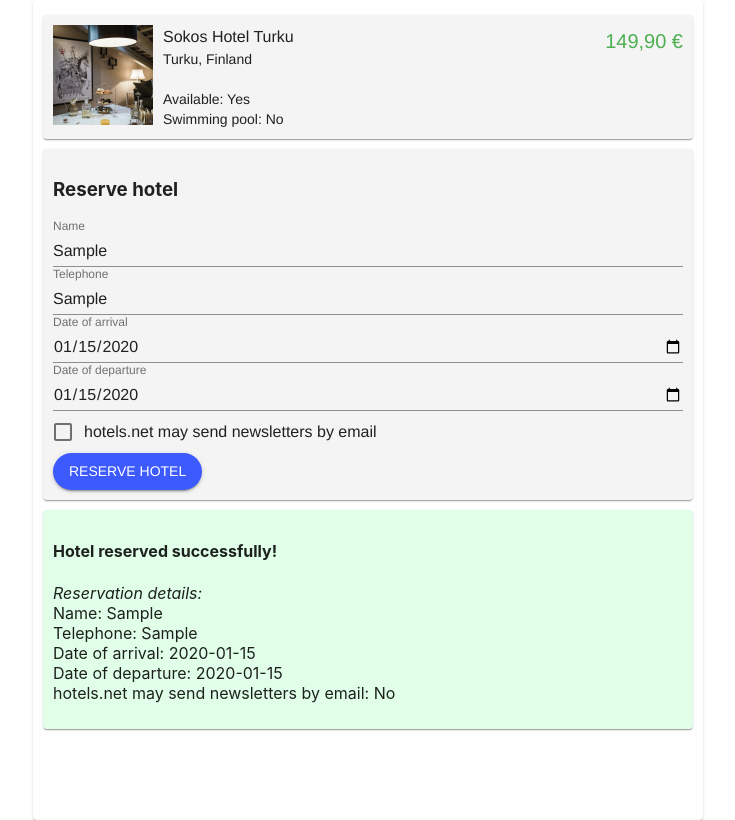
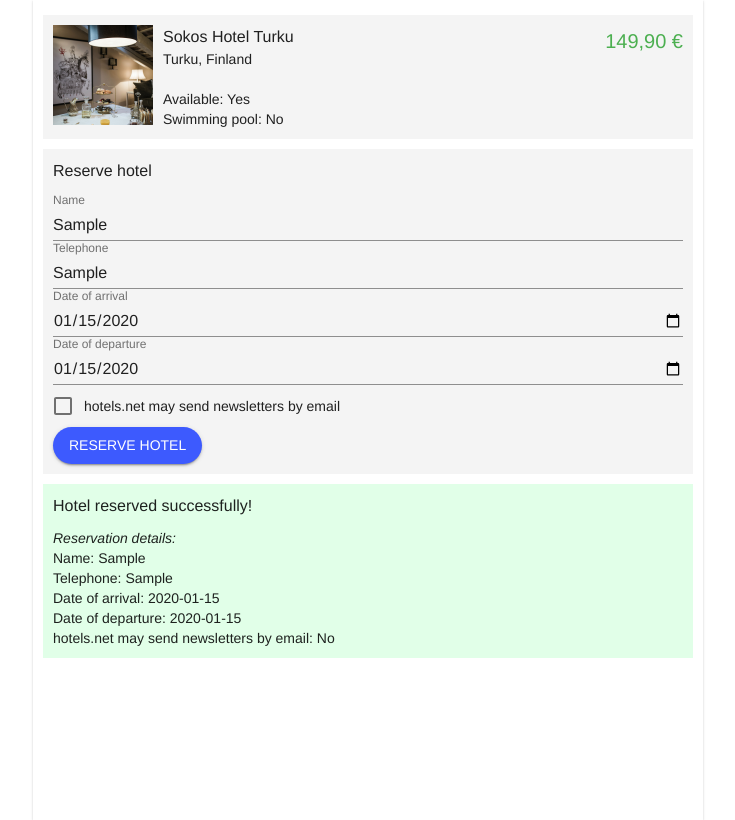
Before and after one commit to Raichan/hotels-demo, a React (Create React App) app: page /reserve/0 in a window 1280 px wide. Both pictures are taken after typing "Sample", "Sample", "2020-01-15", "2020-01-15" into the empty fields and a click on the button "RESERVE HOTEL". Shown: the whole page, without its empty margins (272-1007 px from the left). Built offline with nearby package versions, Linux system fonts and the light colour scheme.

Commit message:
Style tweaks

```diff
--- a/src/components/HotelInfo.js
+++ b/src/components/HotelInfo.js
@@ -40,9 +40,9 @@
 
   const ReserveButton = () => {
     return (
-      <Link to={`/reserve/${hotel.id}`}>
-        <Button>View deal</Button>
-      </Link>
+      <Button component={Link} to={`/reserve/${hotel.id}`}>
+        View deal
+      </Button>
     );
   };
 
--- a/src/components/Hotels.js
+++ b/src/components/Hotels.js
@@ -6,6 +6,7 @@
   MenuItem,
   FormControlLabel,
   Checkbox,
+  Typography,
 } from "@material-ui/core";
 import HotelInfo from "./HotelInfo.js";
 import jsonData from "../hotels.json";
@@ -76,7 +77,7 @@
         <FormControlLabel
           value={showAvailableOnly}
           control={<Checkbox color="primary" />}
-          label="Is available"
+          label={<Typography variant="body2">Is available</Typography>}
           labelPlacement="end"
           onChange={(e) => setShowAvailableOnly(e.target.checked)}
           className={classes.leftMargin}
--- a/src/components/Reserve.js
+++ b/src/components/Reserve.js
@@ -10,6 +10,7 @@
   InputLabel,
   Input,
   Card,
+  Typography,
 } from "@material-ui/core";
 
 const useStyles = makeStyles((theme) => ({
@@ -18,6 +19,9 @@
   },
   successInfo: {
     backgroundColor: "#e1ffe8",
+  },
+  title: {
+    marginBottom: "10px",
   },
 }));
 
@@ -39,8 +43,10 @@
   const Confirmation = () => {
     return (
       <Card className={classes.successInfo}>
-        <h4>Hotel reserved successfully!</h4>
-        <p>
+        <Typography variant="body1" className={classes.title}>
+          Hotel reserved successfully!
+        </Typography>
+        <Typography variant="body2">
           <em>Reservation details:</em>
           <br />
           Name: {name}
@@ -52,8 +58,7 @@
           Date of departure: {departure}
           <br />
           hotels.net may send newsletters by email: {newsletter ? "Yes" : "No"}
-          <br />
-        </p>
+        </Typography>
       </Card>
     );
   };
@@ -63,7 +68,9 @@
       <HotelInfo hotel={hotel} showReserveButton={false} />
       <Card className={classes.reservationForm}>
         <form onSubmit={handleSubmit}>
-          <h3>Reserve hotel</h3>
+          <Typography variant="body1" className={classes.title}>
+            Reserve hotel
+          </Typography>
           <FormControl fullWidth>
             <InputLabel htmlFor="name">Name</InputLabel>
             <Input
@@ -107,7 +114,11 @@
           <FormControlLabel
             value={newsletter}
             control={<Checkbox color="primary" />}
-            label="hotels.net may send newsletters by email"
+            label={
+              <Typography variant="body2">
+                hotels.net may send newsletters by email
+              </Typography>
+            }
             labelPlacement="end"
             onChange={(e) => setNewsletter(e.target.checked)}
           />
--- a/src/theme.js
+++ b/src/theme.js
@@ -9,7 +9,7 @@
   typography: {
     fontFamily: "Helvetica",
   },
-  shape: {},
+  shape: { borderRadius: 0 },
   overrides: {
     MuiCard: {
       root: {
@@ -31,8 +31,16 @@
         borderRadius: 30,
       },
     },
+    MuiMenuItem: {
+      root: {
+        height: "36px",
+      },
+    },
   },
   props: {
+    MuiCard: {
+      elevation: 0,
+    },
     MuiButton: {
       variant: "contained",
       color: "secondary",
```
Also changed, not shown: 1 other file (tests, documents, lock files or other folders).
